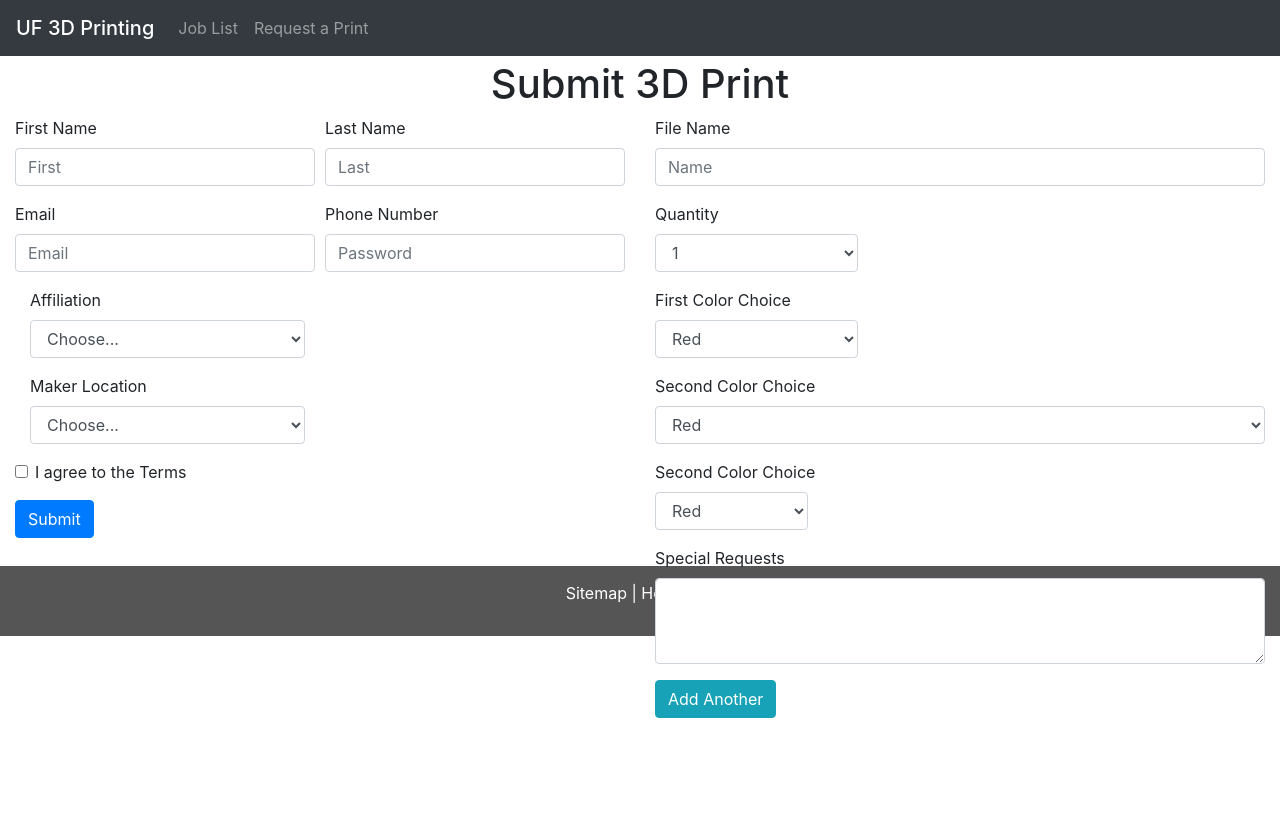
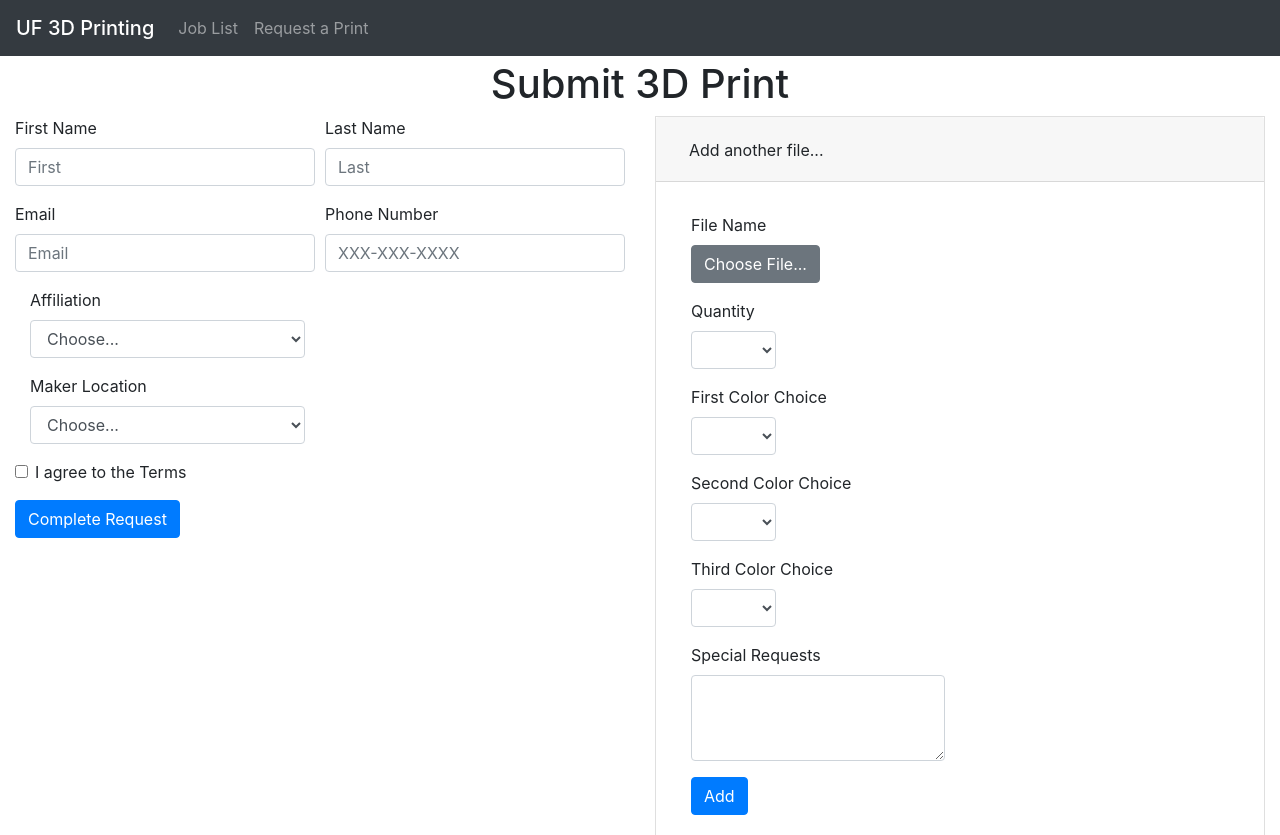
Before and after one commit to Marco-Pagani/uf-3d-printing, an Angular app in the folder frontend/: page /request in a window 1280 px wide. Before the commit the page ends 800 px from the top, so only its background shows below. Built offline with nearby package versions, Linux system fonts and the light colour scheme.

Commit message:
Fixed job request page

```diff
--- a/frontend/src/app/app.module.ts
+++ b/frontend/src/app/app.module.ts
@@ -2,6 +2,7 @@
 import { NgModule } from '@angular/core';
 import { RouterModule, Routes } from '@angular/router';
 import { HttpClientModule, HTTP_INTERCEPTORS } from '@angular/common/http';
+import { FormsModule } from '@angular/forms';
 
 import { AppBootstrapModule } from './components/bootstrap.module';
 import { AppComponent } from './app.component';
@@ -36,6 +37,7 @@
     imports: [
         AppBootstrapModule,
         BrowserModule,
+        FormsModule,
         HttpClientModule,
         RouterModule.forRoot(appRoutes)
     ],
--- a/frontend/src/app/components/detailed-info-page.html
+++ b/frontend/src/app/components/detailed-info-page.html
@@ -49,7 +49,7 @@
     <div class="container">
         <div class="row" *ngIf="files">
             <div class="col" *ngFor="let file of files">
-                <div class="card" style="">
+                <div class="card">
                     <div class="card-body">
                         <div class="card-title row">
                             <h5 class="col-8">{{file.name}} <a class="text-secondary">({{file.dimensions.x}}mm x {{file.dimensions.y}}mm x {{file.dimensions.z}}mm)</a></h5>
--- a/frontend/src/app/components/job-request-page.component.css
+++ b/frontend/src/app/components/job-request-page.component.css
@@ -30,3 +30,34 @@
     }
     .row.content {height:auto;}
 }
+.blue {
+    background-color: blue;
+}
+
+.red {
+    background-color: red;
+}
+
+.purple {
+    background-color: purple;
+}
+
+.yellow {
+    background-color: yellow;
+}
+
+.black {
+    background-color: black;
+}
+
+.white {
+    background-color: white;
+}
+
+.green {
+    background-color: green;
+}
+
+.orange {
+    background-color: orange;
+}
--- a/frontend/src/app/components/job-request-page.component.html
+++ b/frontend/src/app/components/job-request-page.component.html
@@ -1,32 +1,32 @@
-<div class=" mt-1">
+<div class="mt-1">
   <div class="container-fluid text-center">
     <h1>Submit 3D Print</h1>
     <div class="row content">
       <div class="col-sm-6 text-left">
-        <form>
+        <form data-toggle="validator" >
           <div class="form-row">
             <div class="form-group col-md-6">
-              <label for="inputEmail4">First Name</label>
-              <input type="email" class="form-control" id="inputEmail4" placeholder="First">
+                <label for="inputfname">First Name</label>
+                <input type="text" class="form-control" id="fname" placeholder="First">
             </div>
             <div class="form-group col-md-6">
-              <label for="inputPassword4">Last Name</label>
-              <input type="password" class="form-control" id="inputPassword4" placeholder="Last">
+                <label for="inputlname">Last Name</label>
+                <input type="text" class="form-control" id="lname" placeholder="Last">
             </div>
             </div>
             <div class="form-row">
                 <div class="form-group col-md-6">
-              <label for="inputEmail4">Email</label>
-              <input type="email" class="form-control" id="inputEmail4" placeholder="Email">
+                    <label for="inputEmail">Email</label>
+                    <input type="email" class="form-control" id="email" placeholder="Email">
                 </div>
                 <div class="form-group col-md-6">
-              <label for="inputPassword4">Phone Number</label>
-              <input type="password" class="form-control" id="inputPassword4" placeholder="Password">
+                    <label for="inputPnumber">Phone Number</label>
+                    <input type="tel" class="form-control" id="pnumber" placeholder="XXX-XXX-XXXX" pattern="[0-9]{3}-[0-9]{3}-[0-9]{4}">
                 </div>
             </div>
             <div class="form-group col-md-6">
-            <label for="inputState">Affiliation</label>
-            <select id="inputState" class="form-control">
+                <label for="inputAffiliation">Affiliation</label>
+                <select id="affiliation" class="form-control">
                 <option selected>Choose...</option>
                 <option>Student</option>
                 <option>Staff</option>
@@ -34,8 +34,8 @@
             </select>
             </div>
             <div class="form-group col-md-6">
-            <label for="inputState">Maker Location</label>
-            <select id="inputState" class="form-control">
+                <label for="inputPreferredLoc">Maker Location</label>
+                <select id="makerLoc" class="form-control">
                 <option selected>Choose...</option>
                 <option>Marston Science Library</option>
                 <option>Health Science Center</option>
@@ -50,58 +50,103 @@
                 </label>
                 </div>
             </div>
-          <button type="submit" class="btn btn-primary">Submit</button>
+            <button type="submit" class="btn btn-primary">Complete Request</button>
         </form>
         </div>
+        <div class="accordion col-6 text-left" id="accordionForm">
+            <div class="card" *ngFor="let file of files; let i = index">
+                <div class="card-header" id="headingFiles{{i}}">
+                    <h2 class="mb-0">
+                        <button class="btn" type="button" data-toggle="collapse" attr.data-target="#collapse{{i}}" aria-expanded="true" attr.aria-controls="collapse{{i}}">
+                            {{file.name}}
+                        </button>
+                    </h2>
+                </div>
+                <div id="collapse{{i}}" class="collapse" attr.aria-labelledby="headingFiles{{i}}" data-parent="#accordionForm">
+                    <div class="card-body">
+                        <div class="card-title row">
+                            <h5 class="col-8">{{file.name}} <a class="text-secondary">({{file.dimensions.x}}mm x {{file.dimensions.y}}mm x {{file.dimensions.z}}mm)</a></h5>
+                            <div class="col-4">
+                                <a href="#" class="btn btn-primary">Download</a>
+                            </div>
+                        </div>
+                        <img src="{{file.img}}" class="card-img-top" alt="...">
+                        <div class="card-text">
+                            <ul class="list-group" *ngIf="file">
+                                <li class="list-group-item"><b>Quantity:</b> {{file.quantity}}</li>
+                                <li class="list-group-item">
+                                    <div class="row">
+                                        <b class="col-md-4 col-lg-2 pr-0">Color:</b>
+                                        <div class="{{color}} col-1 mr-1" style="width:25px;height:25px;border-radius:8px;display:inline-block;" title="{{color}}" *ngFor="let color of file.color">
+                                        </div>
+                                    </div>
+                                </li>
+                                <li class="list-group-item"><b>Details:</b> {{file.extra}}</li>
+                            </ul>
+                        </div>
+                    </div>
+                </div>
+            </div>
+            <div class="card">
+                <div class="card-header" id="headingForm">
+                    <h2 class="mb-0">
+                        <button class="btn" type="button" data-toggle="collapse" data-target="#collapseForm" aria-expanded="true" aria-controls="collapseForm">
+                            Add another file...
+                        </button>
+                    </h2>
+                </div>
+                <div id="collapseForm" class="collapse show" aria-labelledby="headingForm" data-parent="#accordionForm">
+
+                    <div class="card-body">
+                        <div class="card-title row">
+                        </div>
                         <div class="col-sm-6 text-left">
+                            <form name="fileSubmit">
                                 <div class="form-group">
-          <label for="inputEmail4">File Name</label>
-          <input type="email" class="form-control" id="inputEmail4" placeholder="Name">
+                                    <label for="filename">File Name</label><br>
+                                    <button class="btn btn-secondary">Choose File...</button>
                                 </div>
                                 <div class="form-group ">
-          <label for="inputState">Quantity</label>
-          <select id="inputState" class="form-control col-md-4">
-            <option value="1">1</option>
-            <option value="2">2</option>
-            <option value="3">3</option>
+                                    <label for="quantitySelect">Quantity<a class="text-danger" *ngIf="fadd && !quantity">*</a></label>
+                                    <select id="quantity" [(ngModel)]="quantity" name="quantity" class="form-control col-md-4" [class.border-danger]="fadd && !quantity" required>
+                                        <option *ngFor="let n of numbers" [value]="n">{{n}}</option>
                                     </select>
                                 </div>
                                 <div class="form-group ">
-          <label for="inputState">First Color Choice</label>
-          <select id="inputState" class="form-control col-md-4">
-            <option value="1">Red</option>
-            <option value="2">Green</option>
-            <option value="3">Blue</option>
+                                    <label for="color">First Color Choice<a class="text-danger" *ngIf="fadd && !color1">*</a></label>
+                                    <select id="color1" [(ngModel)]="color1" name="color1" class="form-control col-4" [class.border-danger]="fadd && !color1" required>
+                                        <option [value]="'red'">Red</option>
+                                        <option [value]="'green'">Green</option>
+                                        <option [value]="'blue'">Blue</option>
                                     </select>
                                 </div>
                                 <div class="form-group ">
-          <label for="inputState">Second Color Choice</label>
-          <select id="inputState" class="form-control col-xs-3">
-            <option value="1">Red</option>
-            <option value="2">Green</option>
-            <option value="3">Blue</option>
+                                    <label for="color">Second Color Choice<a class="text-danger" *ngIf="fadd && !color2">*</a></label>
+                                    <select id="color2" [(ngModel)]="color2" name="color2" class="form-control col-4" [class.border-danger]="fadd && !color2" required>
+                                        <option [value]="'red'">Red</option>
+                                        <option [value]="'green'">Green</option>
+                                        <option [value]="'blue'">Blue</option>
                                     </select>
                                 </div>
                                 <div class="form-group ">
-          <label for="inputState">Second Color Choice</label>
-          <select id="inputState" class="form-control col-md-3">
-            <option value="1">Red</option>
-            <option value="2">Green</option>
-            <option value="3">Blue</option>
+                                    <label for="color">Third Color Choice<a class="text-danger" *ngIf="fadd && !color3">*</a></label>
+                                    <select id="color3" [(ngModel)]="color3" name="color3" class="form-control col-4" [class.border-danger]="fadd && !color3" required>
+                                        <option [value]="'red'">Red</option>
+                                        <option [value]="'green'">Green</option>
+                                        <option [value]="'blue'">Blue</option>
                                     </select>
                                 </div>
                                 <div class="form-group">
-          <label for="exampleFormControlTextarea1">Special Requests</label>
-          <textarea class="form-control" id="exampleFormControlTextarea1" rows="3"></textarea>
+                                    <label for="ExtraInfo">Special Requests</label>
+                                    <textarea class="form-control" id="details" name="details" [(ngModel)]="details" rows="3"></textarea>
                                 </div>
 
-        <button type="submit" class="btn btn-info">Add Another</button>
+                                <button type="submit" class="btn btn-primary" (click)="addFile()">Add</button>
+                            </form>
                         </div>
                     </div>
                 </div>
-  <div>
-    <footer class="container-fluid text-center">
-      <p>Sitemap | Help | Etc</p>
-    </footer>
             </div>
         </div>
+    </div>
+</div>
--- a/frontend/src/app/components/job-request-page.component.ts
+++ b/frontend/src/app/components/job-request-page.component.ts
@@ -11,8 +11,50 @@
 
 export class JobRequestPageComponent implements OnInit {
 
+    files = [];
+    quantity;
+    color1;
+    color2;
+    color3;
+    details;
+    numbers = [1, 2, 3, 4, 5, 6, 7, 8, 9, 10];
+    fadd = false;
+
+    constructor(private endpointService: EndpointService) { }
+
     ngOnInit() {
+    }
 
+    addFile() {
+        console.log(this.quantity);
+        console.log(this.color1);
+        console.log(this.color2);
+        console.log(this.color3);
+        console.log(this.details);
+        if (!this.quantity || !this.color1 || !this.color2 || !this.color3) {
+            // Input not valid
+            this.fadd = true;
+        } else {
+            // Add to files
+            this.fadd = false;
+            this.files.push({
+                name: 'File ' + this.files.length,
+                quantity: this.quantity,
+                color: [this.color1, this.color2, this.color3],
+                extra: this.details,
+                img: 'https://cdn.thingiverse.com/renders/79/e2/33/43/8d/da5068580629d64c9b3a66a875e6bf60_preview_featured.jpg',
+                dimensions: {
+                    x: 20,
+                    y: 20,
+                    z: 20
+                }
+            });
+            this.quantity = undefined;
+            this.color1 = undefined;
+            this.color2 = undefined;
+            this.color3 = undefined;
+            this.details = undefined;
+        }
     }
 
 }
--- a/frontend/src/app/helpers/config.ts
+++ b/frontend/src/app/helpers/config.ts
@@ -1,3 +1,3 @@
 export default {
-    apiUrl: 'https://uf-3d-printing.herokuapp.com/api'
+    apiUrl: 'http://localhost:8080/api' // 'https://uf-3d-printing.herokuapp.com/api'
 };
--- a/frontend/src/index.html
+++ b/frontend/src/index.html
@@ -11,4 +11,6 @@
 <body>
     <app-root></app-root>
 </body>
+<div>
+</div>
 </html>
```
Lines whose indentation alone changed are shown as unchanged.
